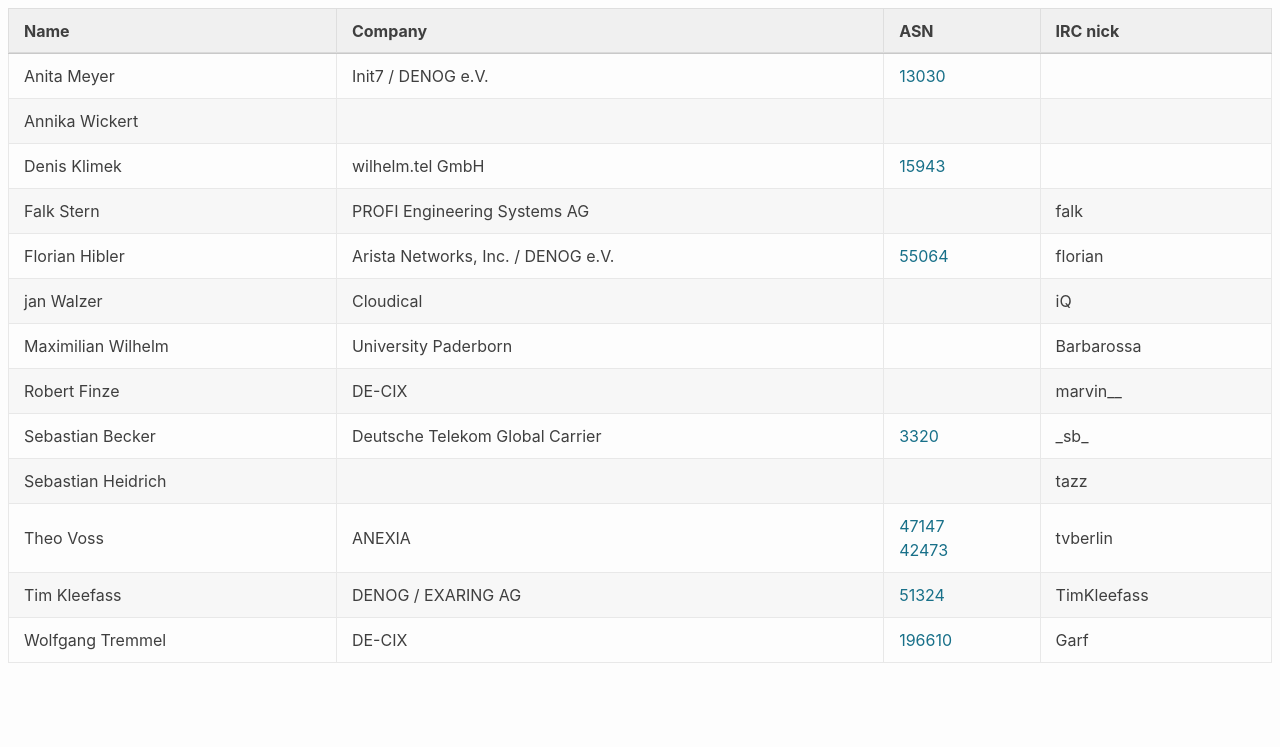
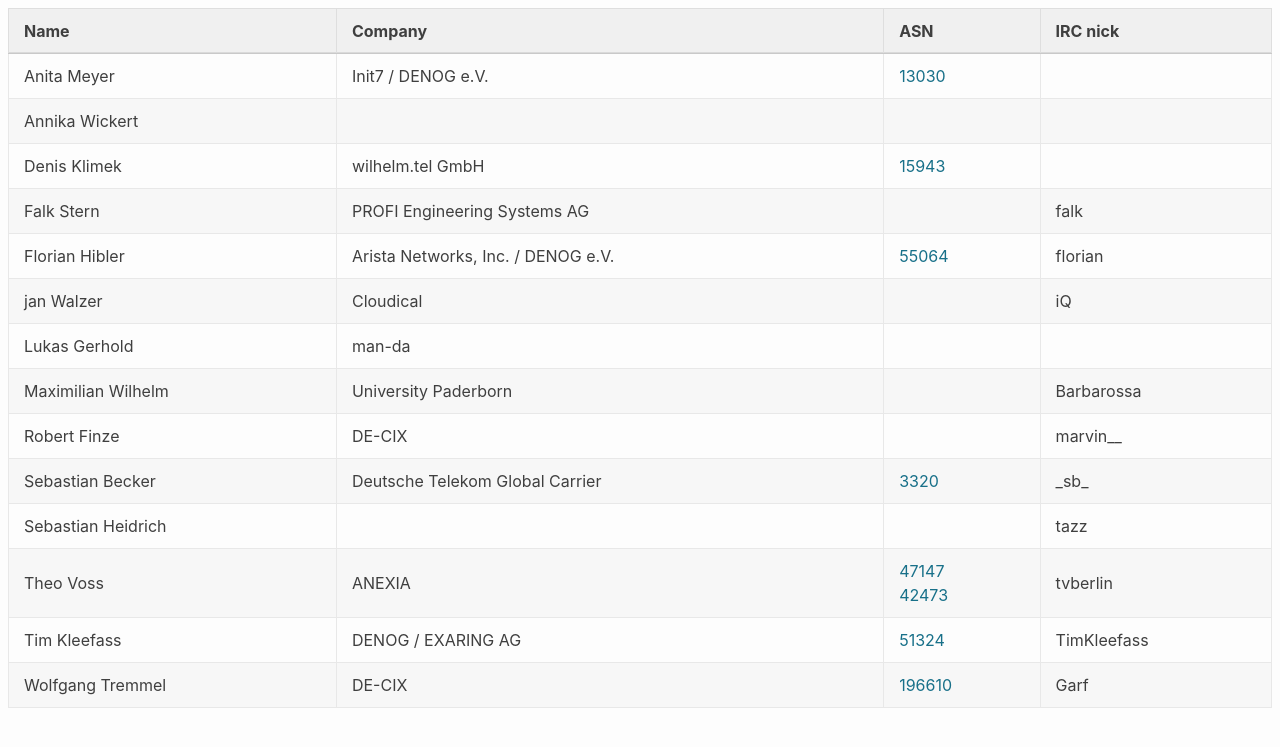
Before and after one commit to denog/pretix-attendeelist, a Jekyll site: the page built from index.markdown, in a window 1280 px wide. Shown: the top 747 px of the page. Built offline with Jekyll 4.4.1, drawn with Linux system fonts in a browser that asks for light colours.

Commit message:
Latest data: Fri Mar 12 16:48:08 UTC 2021

```diff
--- a/_data/attendees_meetup_leader_2021-01.json
+++ b/_data/attendees_meetup_leader_2021-01.json
@@ -33,6 +33,12 @@
     "name": "jan Walzer",
     "company": "Cloudical",
     "irc": "iQ",
+    "asn": null
+  },
+  {
+    "name": "Lukas Gerhold",
+    "company": "man-da",
+    "irc": null,
     "asn": null
   },
   {
```
